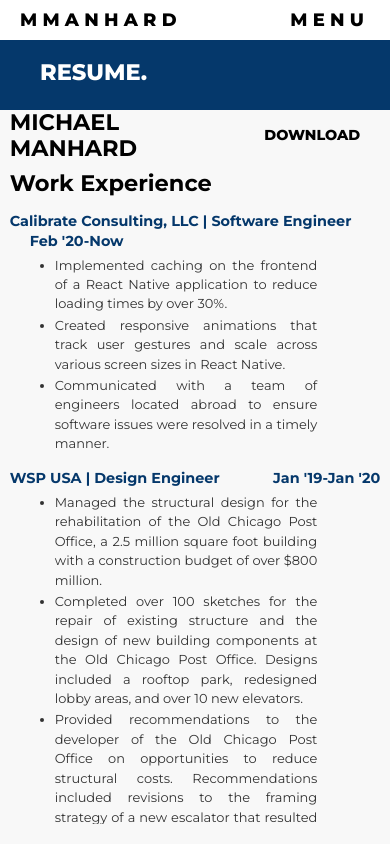
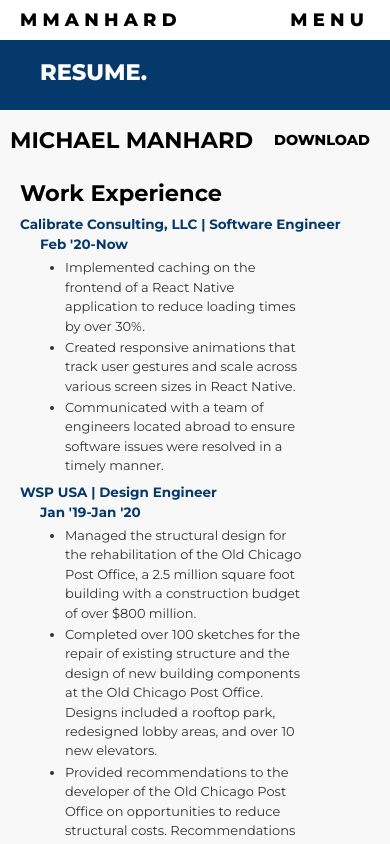
Before and after one commit to mmanhard/Portfolio, a Gatsby site: page /resume in a window 390 px wide. Built offline with nearby package versions, Linux system fonts and the light colour scheme; Gatsby itself is replaced by a stand-in of ours.

Commit message:
-Fix resume page on smaller screens.

```diff
--- a/src/components/layout.css
+++ b/src/components/layout.css
@@ -21,7 +21,7 @@
 }
 
 header {
-  position: fixed;
+  position: absolute;
   top: 0px;
   left: 40px;
   right: 40px;
@@ -33,8 +33,7 @@
 }
 
 main {
-  background-color: #f8f8f8;
-  position: fixed;
+  position: absolute;
   min-height: 500px;
   top: 40px;
   left: 40px;
@@ -286,7 +285,7 @@
   color: #05386B;
   text-rendering: optimizeLegibility;
   font-size: 0.8rem;
-  line-height: 1.1;
+  line-height: 1.2;
 }
 h6 {
   margin-left: 0;
@@ -695,6 +694,13 @@
   margin-bottom: 40px;
 }
 
+.resume_item_title {
+  display: flex;
+  width: 100%;
+  flex-direction: row;
+  justify-content: space-between;
+}
+
 #menu_btns {
   height: 200px;
   display: flex;
@@ -715,16 +721,15 @@
 }
 
 #resume_container {
+  background-color: #f8f8f8;
   width: 750px;
+  position: relative;
+  overflow: auto;
+}
+
+#resume_content {
   margin-left: 20px;
   margin-right: 20px;
-  margin-bottom: 20px;
-  position: relative;
-  display: flex;
-  flex-direction: column;
-  justify-content: flex-start;
-  align-items: flex-start;
-  overflow: auto;
 }
 
 #portrait {
@@ -735,20 +740,19 @@
 
 #resume_title {
   position: sticky;
-  left: 0;
-  right: 0;
+  position: -webkit-sticky;
   height: 50px;
   background-color: #f8f8f8;
   display: flex;
   flex-direction: row;
   justify-content: space-between;
   align-items: center;
-  width: 100%;
 }
 
 #resume_name {
   font-size: 1.75rem;
   text-decoration: none;
+  margin-left: 10px;
 }
 
 #download_btn {
@@ -843,6 +847,12 @@
     align-items: center;
   }
 
+  .resume_item_title {
+    flex-direction: column;
+    justify-content: center;
+    align-items: flex-start;
+  }
+
   #home_container {
     flex: 1;
     width: 100%;
@@ -855,7 +865,7 @@
 
   #resume_container {
     flex: 1;
-    width: 95%;
+    width: 100%;
     align-self: center;
   }
 
@@ -881,6 +891,14 @@
     font-size: 1.25rem;
   }
 
+  h5 {
+    font-size: 0.75rem;
+  }
+
+  li.resume {
+    text-align: left;
+  }
+
   .menu_open {
     bottom: 0px;
     width: 250px;
@@ -899,6 +917,10 @@
     width: 85%;
   }
 
+  #resume_title {
+    height: 60px;
+  }
+
   #portrait {
     width: 85%;
     margin-top: 40px;
--- a/src/pages/resume.js
+++ b/src/pages/resume.js
@@ -13,9 +13,10 @@
       <div className={"column_ctr title_container"}>
         <h1>RESUME.</h1>
       </div>
+
       <div id={'resume_container'}>
 
-        <header id={'resume_title'}>
+        <div id={'resume_title'}>
           <h2 id={'resume_name'}>MICHAEL MANHARD</h2>
           <div className={"menu_btn_bg column_ctr"}>
             <a href={resume}
@@ -23,8 +24,9 @@
               DOWNLOAD
             </a>
           </div>
-        </header>
+        </div>
 
+        <div id={'resume_content'}>
           <h3>Work Experience</h3>
 
           <ResumeMainItem
@@ -72,13 +74,14 @@
             items={bulletPoints.princeton}/>
 
         </div>
+      </div>
     </Layout>
   );
 }
 
 const ResumeMainItem = ({org, role, startDate, endDate, items}) => (
   <div style={{marginTop: 8, marginBottom: 8, width: '100%'}}>
-    <div style={{display: 'flex', width: '100%', flexDirection: 'row', justifyContent: 'space-between', flexWrap: 'wrap'}}>
+    <div className={'resume_item_title'}>
       <h5>
         {`${org} ${role ? `| ${role}` : ''}`}
       </h5>
```
Lines whose indentation alone changed are shown as unchanged.
